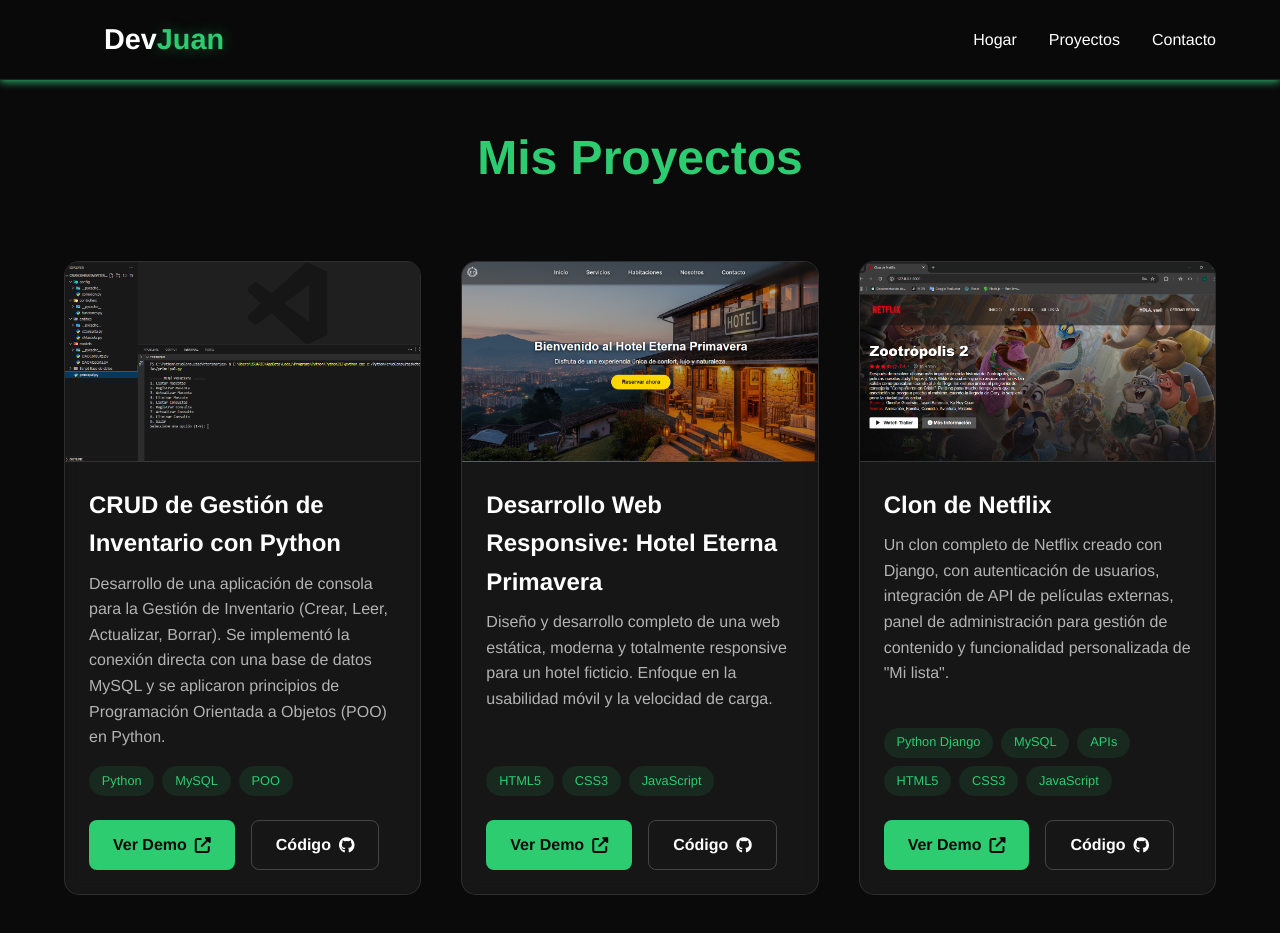
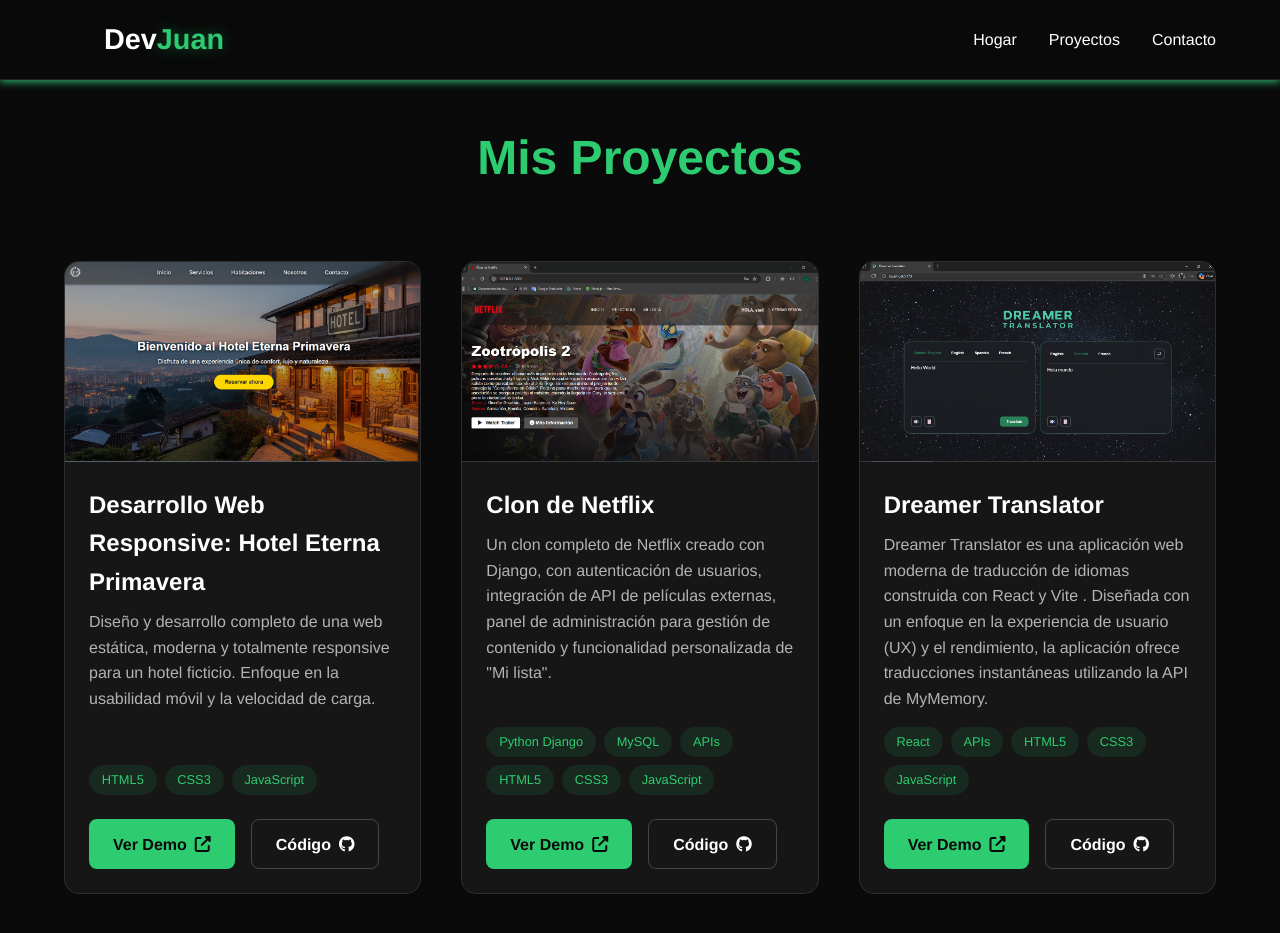
Before and after one commit to Juan-Diego22/Portafolio-JuanDiego, a plain HTML site: page proyecto.html in a window 1280 px wide. Shown: the top 933 px of the page. Drawn offline with Linux system fonts and the light colour scheme.

Commit message:
Modificando Proyecto

```diff
--- a/proyecto.html
+++ b/proyecto.html
@@ -26,27 +26,6 @@
         </div>
 
         <div class="project-grid">
-
-             <!-- INICIO DE TARJETA DE PROYECTO -->
-            <div class="project-card">
-                <div class="project-image" style="background-image: url('img/crud-consulta.png');"></div>
-                <div class="project-content">
-                    <h3>CRUD de Gestión de Inventario con Python</h3>
-                    <p>Desarrollo de una aplicación de consola para la Gestión de Inventario (Crear, Leer, Actualizar, Borrar). Se implementó la conexión directa con una base de datos MySQL y se aplicaron principios de Programación Orientada a Objetos (POO) en Python.</p>
-                    <div class="project-tags">
-                        <span>Python</span>
-                        <span>MySQL</span>
-                        <span>POO</span>
-                    </div>
-                    <div class="project-links">
-                        <a href="#" class="project-btn primary-btn" target="_blank">Ver Demo <i class="fas fa-external-link-alt"></i></a>
-                        <a href="https://github.com/Juan-Diego22/CRUD-gestion-inventario.git" class="project-btn secondary-btn" target="_blank">Código <i class="fab fa-github"></i></a>
-                    </div>
-                </div>
-            </div>
-            <!-- FIN DE TARJETA DE PROYECTO -->
-
-
             <!-- INICIO DE TARJETA DE PROYECTO -->
             <div class="project-card">
                 <div class="project-image" style="background-image: url('img/sitioweb-hotel.png');"></div>
@@ -102,7 +81,7 @@
                         <span>JavaScript</span>
                     </div>
                     <div class="project-links">
-                        <a href="#" class="project-btn primary-btn" target="_blank">Ver Demo <i class="fas fa-external-link-alt"></i></a>
+                        <a href="https://dreamer-seven.vercel.app/" class="project-btn primary-btn" target="_blank">Ver Demo <i class="fas fa-external-link-alt"></i></a>
                         <a href="https://github.com/Juan-Diego22/Dreamer.git" class="project-btn secondary-btn" target="_blank">Código <i class="fab fa-github"></i></a>
                     </div>
                 </div>
```
